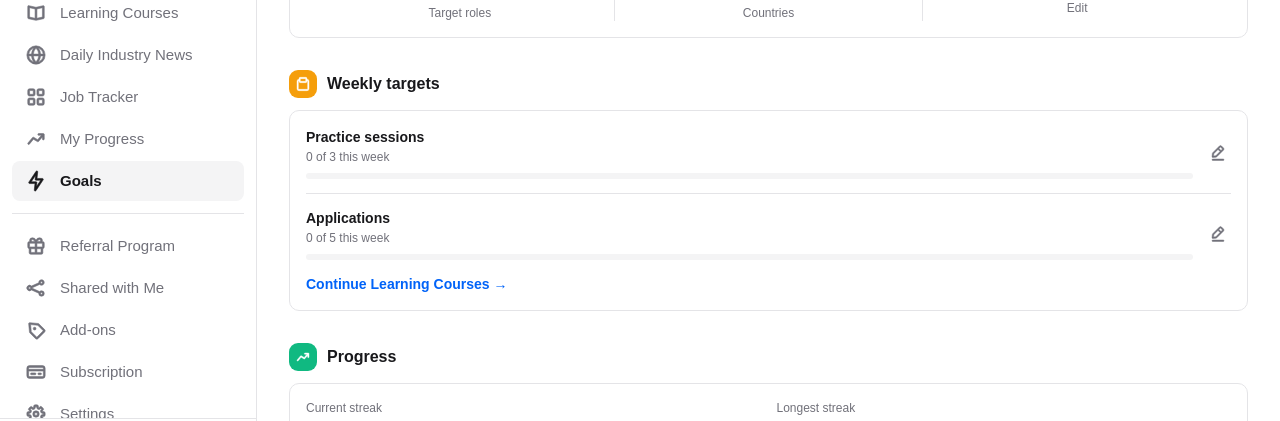
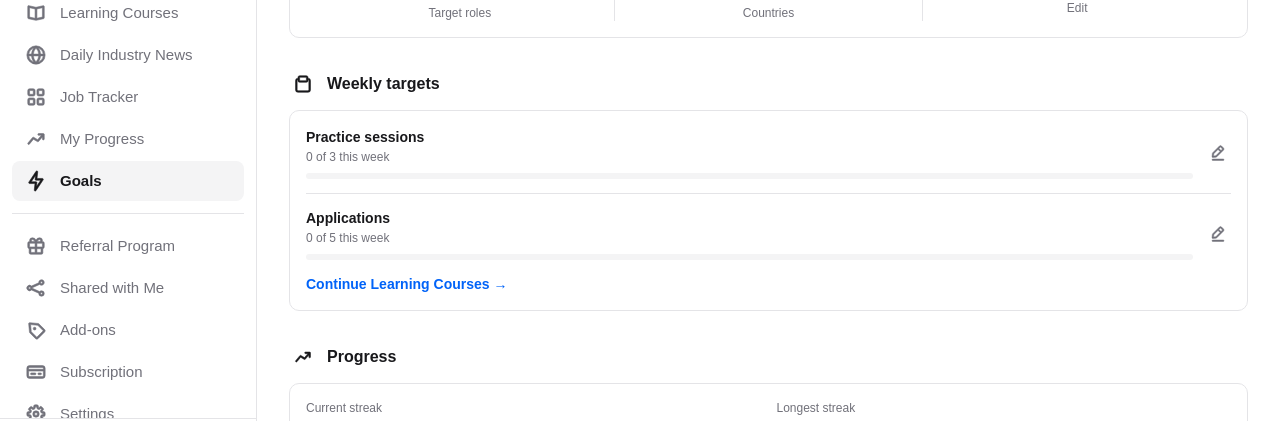
Before and after one commit to FowardTech/saveur-web-app, a Next.js app: page /goals in a window 1280 px wide. Shown: the part 319-740 px from the top of the page. Built offline with nearby package versions, Linux system fonts and the light colour scheme; no server answers; sample sign-in values are in the browser's storage; a web font is replaced by a local one.

Commit message:
Web: contrast fixes for solid badges, leaderboard podium parity

```diff
--- a/app/goals/page.tsx
+++ b/app/goals/page.tsx
@@ -210,8 +210,8 @@ function GoalsPageInner() {
               {/* Weekly targets */}
               <section className="flex flex-col gap-3">
                 <div className="flex items-center gap-2.5">
-                  <span className="inline-flex h-7 w-7 items-center justify-center rounded-[9px]" style={{ backgroundColor: "#F59E0B" }}>
-                    <EvaIcon name="clipboard-outline" size={16} className="text-white" />
+                  <span className="inline-flex h-7 w-7 items-center justify-center">
+                    <EvaIcon name="clipboard-outline" size={20} className="text-primary" />
                   </span>
                   <h2 className="text-base font-bold text-primary">{t("web:goals.sectionWeeklyTargets", { defaultValue: "Weekly targets" })}</h2>
                 </div>
@@ -295,8 +295,8 @@ function GoalsPageInner() {
               {/* Progress */}
               <section className="flex flex-col gap-3">
                 <div className="flex items-center gap-2.5">
-                  <span className="inline-flex h-7 w-7 items-center justify-center rounded-[9px]" style={{ backgroundColor: "#10B981" }}>
-                    <EvaIcon name="trending-up-outline" size={16} className="text-white" />
+                  <span className="inline-flex h-7 w-7 items-center justify-center">
+                    <EvaIcon name="trending-up-outline" size={20} className="text-primary" />
                   </span>
                   <h2 className="text-base font-bold text-primary">{t("web:goals.sectionProgress", { defaultValue: "Progress" })}</h2>
                 </div>
--- a/app/progress/leaderboard/page.tsx
+++ b/app/progress/leaderboard/page.tsx
@@ -38,9 +38,9 @@ const PERIODS: { key: LeaderboardPeriod; labelKey: string; defaultValue: string
 
 const PODIUM_ORDER: Array<1 | 2 | 3> = [2, 1, 3];
 const PODIUM_STYLE: Record<1 | 2 | 3, { border: string; badgeBg: string }> = {
-  1: { border: "border-tint-mint-text", badgeBg: "bg-tint-mint-text" },
-  2: { border: "border-primary", badgeBg: "bg-solid" },
-  3: { border: "border-tint-orange-text", badgeBg: "bg-tint-orange-text" },
+  1: { border: "border-transparent", badgeBg: "bg-solid text-solid-fg" },
+  2: { border: "border-transparent", badgeBg: "bg-solid text-solid-fg" },
+  3: { border: "border-transparent", badgeBg: "bg-solid text-solid-fg" },
 };
 
 function ChangeBadge({ changePct, t }: { changePct: number | null; t: (k: string, o?: Record<string, unknown>) => string }) {
@@ -205,7 +205,7 @@ function LeaderboardPageInner() {
                       className="animate-card-in relative flex flex-1 flex-col items-center rounded-card bg-surface-2 px-2 pb-4 pt-5 shadow-sm transition duration-300 hover:-translate-y-0.5 hover:shadow-sm"
                       style={{ minHeight: rank === 1 ? 210 : 180, animationDelay: `${i * 60}ms` }}
                     >
-                      <span className={`absolute left-2.5 top-2.5 flex h-5 w-5 items-center justify-center rounded-full text-xs font-bold text-white ${style.badgeBg}`}>{rank}</span>
+                      <span className={`absolute left-2.5 top-2.5 flex h-5 w-5 items-center justify-center rounded-full text-xs font-bold ${style.badgeBg}`}>{rank}</span>
                       <span className="flex h-12 w-12 items-center justify-center rounded-full border-2 border-white bg-surface-3 text-base font-bold text-primary shadow-sm">
                         {entry.name?.[0]?.toUpperCase() ?? "?"}
                       </span>
@@ -213,7 +213,7 @@ function LeaderboardPageInner() {
                         {entry.name}
                         {entry.isCurrentUser ? ` (${t("web:progress.you", { defaultValue: "You" })})` : ""}
                       </span>
-                      <span className={`mt-2 inline-flex items-center gap-1 rounded-pill px-3 py-1 text-xs font-bold text-white ${style.badgeBg}`}>
+                      <span className={`mt-2 inline-flex items-center gap-1 rounded-pill px-3 py-1 text-xs font-bold ${style.badgeBg}`}>
                         <EvaIcon name="star-outline" size={12} />
                         {entry.xp}
                       </span>
--- a/components/dashboard/RatingModal.tsx
+++ b/components/dashboard/RatingModal.tsx
@@ -55,7 +55,7 @@ export function RatingModal({ open, onSubmit, onDismiss }: Props) {
     <div className="fixed inset-0 z-50 flex items-center justify-center bg-black/50 px-6" role="dialog" aria-modal="true">
       <div className="flex w-full max-w-sm flex-col items-center rounded-card bg-surface-2 p-6 shadow-2xl">
         <span className="flex h-16 w-16 items-center justify-center rounded-card bg-solid">
-          <EvaIcon name="flash-outline" size={28} className="text-white" />
+          <EvaIcon name="flash-outline" size={28} className="text-solid-fg" />
         </span>
         <h2 className="mt-4 text-center text-lg font-bold text-primary">
           {t("web:rating.title", { defaultValue: "Enjoying Saveur?" })}
--- a/components/ui/Pill.tsx
+++ b/components/ui/Pill.tsx
@@ -45,7 +45,7 @@ export function Pill({ selected, onClick, children, locked, icon, leading, class
         </span>
       )}
       {leading}
-      {icon && <EvaIcon name={icon} size={16} className={selected ? "text-white" : ""} />}
+      {icon && <EvaIcon name={icon} size={16} className={selected ? "text-solid-fg" : ""} />}
       {children}
     </button>
   );
```
